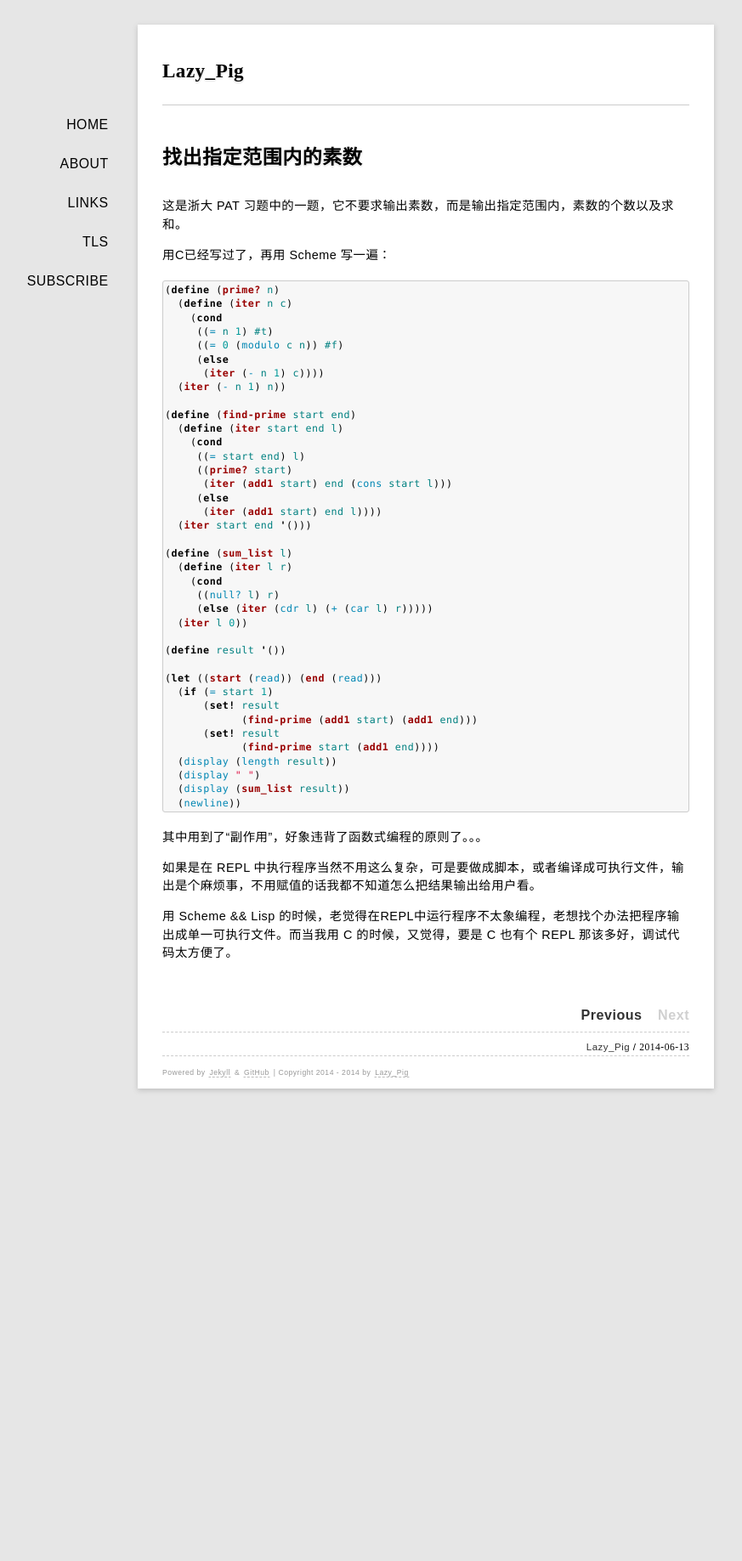
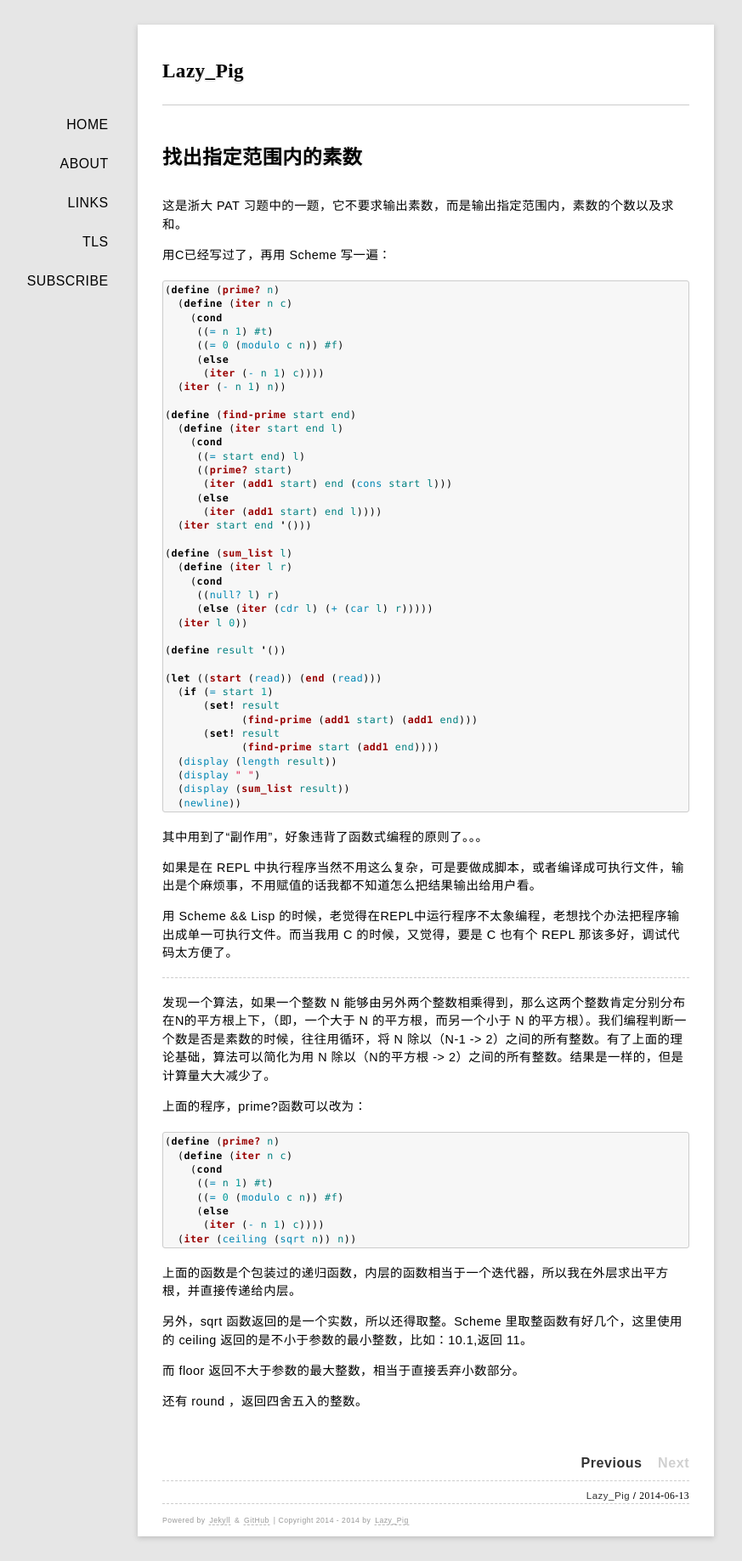
Before and after one commit to rhuichao/uternet.github.io, a Jekyll site: the page built from _posts/2014-06-13-prime-number.md, in a window 1280 px wide. Shown: the whole page at 85% size, without its empty margins (139-1012 px from the left). Built offline with Jekyll 4.4.1, drawn with Linux system fonts in a browser that asks for light colours; some web fonts are replaced; Markdown is read by kramdown in place of the engine named in the settings; before the commit the page ends 1309 px from its top, so only the background shows below that.

Commit message:
new document posted

````diff
--- a/_posts/2014-06-13-prime-number.md
+++ b/_posts/2014-06-13-prime-number.md
@@ -54,3 +54,28 @@ date: 2014-06-13
 如果是在 REPL 中执行程序当然不用这么复杂，可是要做成脚本，或者编译成可执行文件，输出是个麻烦事，不用赋值的话我都不知道怎么把结果输出给用户看。
 
 用 Scheme && Lisp 的时候，老觉得在REPL中运行程序不太象编程，老想找个办法把程序输出成单一可执行文件。而当我用 C 的时候，又觉得，要是 C 也有个 REPL 那该多好，调试代码太方便了。
+
+------
+
+发现一个算法，如果一个整数 N 能够由另外两个整数相乘得到，那么这两个整数肯定分别分布在N的平方根上下，（即，一个大于 N 的平方根，而另一个小于 N 的平方根）。我们编程判断一个数是否是素数的时候，往往用循环，将 N 除以（N-1 -> 2）之间的所有整数。有了上面的理论基础，算法可以简化为用 N 除以（N的平方根 -> 2）之间的所有整数。结果是一样的，但是计算量大大减少了。
+
+上面的程序，prime?函数可以改为：
+
+```scheme
+(define (prime? n)
+  (define (iter n c)
+    (cond
+     ((= n 1) #t)
+     ((= 0 (modulo c n)) #f)
+     (else
+      (iter (- n 1) c))))
+  (iter (ceiling (sqrt n)) n))
+```
+
+上面的函数是个包装过的递归函数，内层的函数相当于一个迭代器，所以我在外层求出平方根，并直接传递给内层。
+
+另外，sqrt 函数返回的是一个实数，所以还得取整。Scheme 里取整函数有好几个，这里使用的 ceiling 返回的是不小于参数的最小整数，比如：10.1,返回 11。
+
+而 floor 返回不大于参数的最大整数，相当于直接丢弃小数部分。
+
+还有 round ，返回四舍五入的整数。
````
